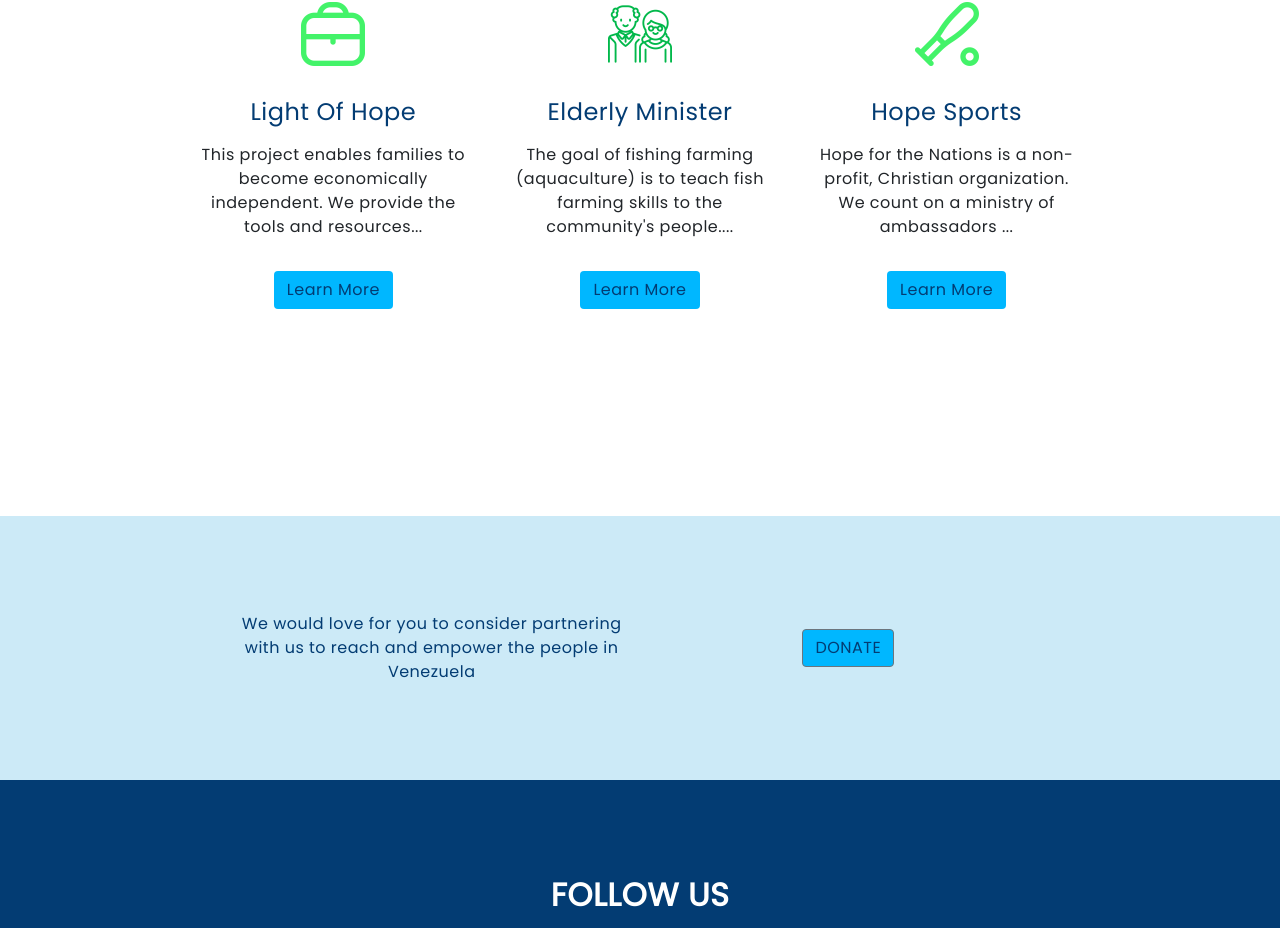
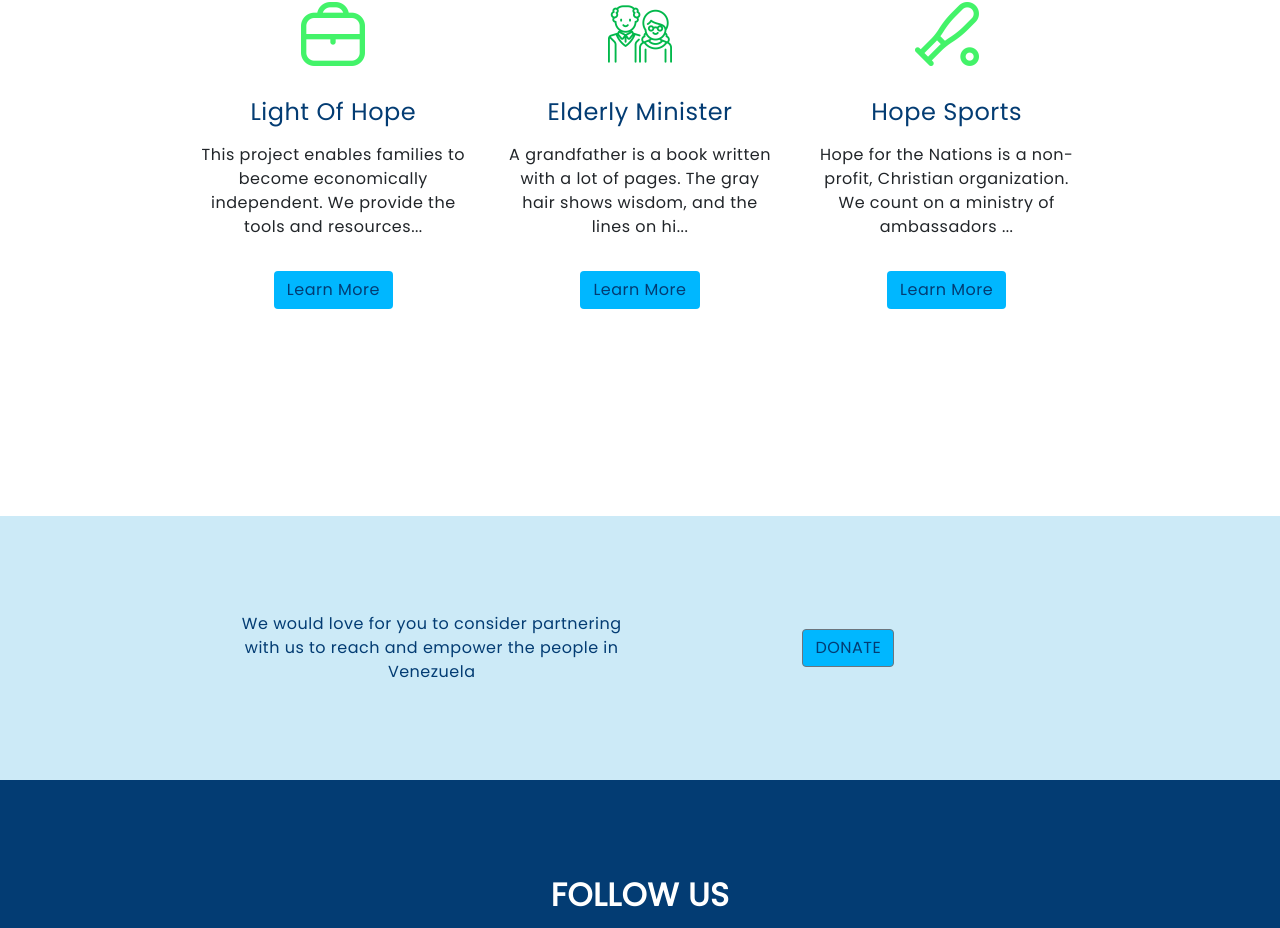
Before and after one commit to Cmmh1101/hope-react-types, a React (Create React App) app: page /programs in a window 1280 px wide. Shown: the part 1268-2196 px from the top of the page. Built offline with nearby package versions, Linux system fonts and the light colour scheme; a web font is replaced by a local one.

Commit message:
added elderly content

```diff
--- a/src/articlesData.ts
+++ b/src/articlesData.ts
@@ -38,16 +38,16 @@ const articles = [
     alt: "",
     programImage2: {
         image: "../images/programs/farming4.png",
-        alt: "Dylan at School"
+        alt: "Men working the garden"
     },
     programImage3: {
         image: "../images/programs/community-garden-fruit.jpg",
-        alt: "Dylan"
+        alt: "Papaya from the community garden"
     },
     programImage4: {
 
         image: "../images/programs/community-garden-banner.jpg",
-        alt: "Dylan with a baseball trophy"
+        alt: "Community garden banner"
     },
     featured: "true",
     highligh: `This project will build community-managed organic vegetables and medicinal plant nurseries, giving the community access to a sustainable source of income. After the harvest, food can be shared among gardeners and their families, and the remaining produce will be for sale to the local community and surrounding markets.Each harvest not only provides members of the cooperative with food, but that food is nutritionally diverse.`,
@@ -123,7 +123,7 @@ The project integrates solutions to socio-economic and environmental challenges
     date: "04/20/2021",
     image: "../../../../images/programs/casa-Hogar-el-conde1.jpg",
     icon: "../../../images/couple.png",
-    description: "Fish Farming Program",
+    description: "Elerly Minister",
     alt: "",
     programImage2: {
         image: "../../../../images/programs/casa-Hogar-el-conde1.jpg",
@@ -138,13 +138,13 @@ The project integrates solutions to socio-economic and environmental challenges
         alt: "Dylan with a baseball trophy"
     },
     featured: "true",
-    highligh: `The fish harvest will provide a great resource of protein food sources. Also, farmers can sell part of the fish to the community in order to generate income. Fish will be selling for half price in order to benefit the community giving farmers a sustainable source of income.
-
-The project integrates solutions to socio-economic and environmental challenges and will empower Christians women and men from the city of Maracay, Aragua in Venezuela.`,
+    highligh: `A grandfather is a book written with a lot of pages. The gray hair shows wisdom, and the lines on his face show their journey through life. They are like magic books full of adventure and lots of life lessons.`,
     content: [
-      `The goal of fishing farming (aquaculture) is to teach fish farming skills to the community's people. The purpose is to provide a living for families and feeding the population that lives in disadvantaged areas.`,
-      `The idea of supporting the community with the project "Waters of Hope." Fish farming will help many families and bring food to these communities at the same time they become independently self-sufficient. Venezuela is going through a difficult economic situation where thousands of families suffer from food shortages.`,
-      `The idea of supporting the community with the project “Waters of Hope” starts with a group of Christians group that get together to find a solution with the current situation of the country. A fish farming initiative helps many families and brings food to the community. Hope for the Nations provides training, material, tools and support and work with other fish farmers from the United States.`,
+      `A grandfather is a book written with a lot of pages. The gray hair shows wisdom, and the lines on his face show their journey through life. They are like magic books full of adventure and lots of life lessons. So if you have a grandfather in your life, open that book. I promise you it will be unforgettable and sometimes fun.`,
+      `Honor those grandparents who, in one way or another, pass through your life. The Word of God teaches to respect our elders, honor them, listen to them, accompany them, hug them, value their advice, and learn from their stories. “Stand up in the presence of the aged, show respect for the elderly…..Leviticus 19:32.`,
+      `We enjoyed seeing their smiles, knowing we can show them love and remind them that God cares for them. Disfrutamos viendo sus sonrisas, sabiendo que podemos mostrarle amor y recordarles que Dios se preocupa por ellos.`,
+`Did you know there are simple ways to help Elderly homes like this, like donating household items such as new bedding? Please help us to help them.
+`,
     ],
   },
   {
```
